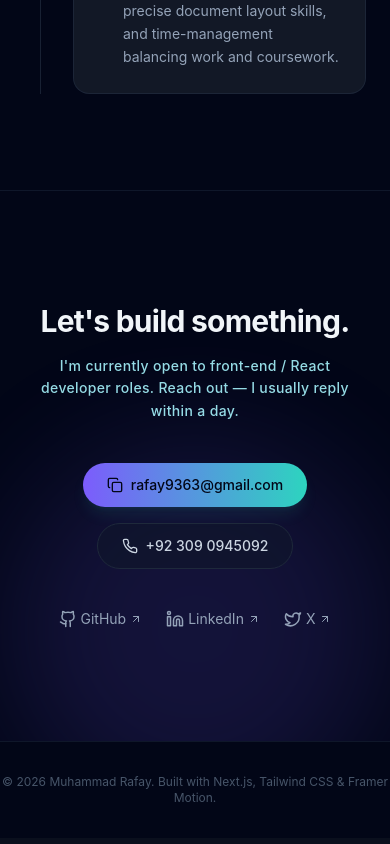
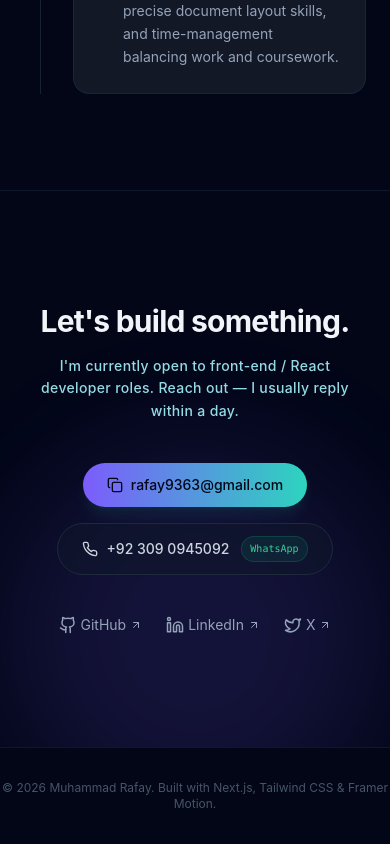
Before and after one commit to MuhammadRafay0098/portfolio, a Next.js app: page / in a window 390 px wide. Shown: the part 6021-6865 px from the top of the page. Built offline with nearby package versions, Linux system fonts and the light colour scheme.

Commit message:
Fix Hero component mobile overflow and update Contact button to redirect to WhatsApp

```diff
--- a/components/Contact.tsx
+++ b/components/Contact.tsx
@@ -2,7 +2,6 @@
 
 import { useState } from "react";
 import {
-  Mail,
   Phone,
   Github,
   Linkedin,
@@ -22,6 +21,13 @@ export default function Contact() {
     setCopied(true);
     setTimeout(() => setCopied(false), 2000);
   };
+
+  // Generate WhatsApp direct chat link using the phone number
+  const whatsappUrl =
+    SOCIAL.whatsapp ||
+    `https://wa.me/${SOCIAL.phone.replace(/[^0-9]/g, "")}?text=${encodeURIComponent(
+      "Hi Muhammad Rafay, I saw your portfolio and would like to connect!",
+    )}`;
 
   return (
     <section
@@ -50,16 +56,26 @@ export default function Contact() {
               {copied ? "Email Copied!" : SOCIAL.email}
             </button>
 
-            {/* Smooth Phone Button */}
+            {/* Direct WhatsApp Redirect Phone Button */}
             <a
-              href={`tel:${SOCIAL.phone.replace(/\s+/g, "")}`}
-              className="px-6 py-3 rounded-full font-medium text-sm border border-slate-800 bg-slate-900/60 text-slate-300 hover:border-accent-teal hover:text-accent-teal hover:bg-accent-teal/5 transition-all duration-300 ease-out hover:scale-105 active:scale-95 flex items-center gap-2"
+              href={whatsappUrl}
+              target="_blank"
+              rel="noopener noreferrer"
+              aria-label="Contact on WhatsApp"
+              className="px-6 py-3 rounded-full font-medium text-sm border border-slate-800 bg-slate-900/60 text-slate-300 hover:border-emerald-500/50 hover:text-emerald-400 hover:bg-emerald-500/5 transition-all duration-300 ease-out hover:scale-105 active:scale-95 flex items-center gap-2 group"
             >
-              <Phone size={16} /> {SOCIAL.phone}
+              <Phone
+                size={16}
+                className="group-hover:text-emerald-400 transition-colors duration-300"
+              />
+              <span>{SOCIAL.phone}</span>
+              <span className="text-[10px] font-mono px-2 py-0.5 rounded-full bg-emerald-500/10 text-emerald-400 border border-emerald-500/20 ml-1">
+                WhatsApp
+              </span>
             </a>
           </div>
 
-          {/* Social Links with Smooth Hover & Micro-animations */}
+          {/* Social Links */}
           <div className="flex justify-center gap-6 text-sm text-slate-400">
             <a
               href={SOCIAL.github}
--- a/lib/data.ts
+++ b/lib/data.ts
@@ -18,6 +18,8 @@ export const SOCIAL = {
   twitter: "https://x.com/Muhammadrafay92",
   email: "rafay9363@gmail.com",
   phone: "+92 309 0945092",
+  whatsapp:
+    "https://wa.me/923090945092?text=Hi%20Muhammad%20Rafay,%20I%20saw%20your%20portfolio%20and%20would%20like%20to%20connect!",
 };
 
 export const SKILLS: Record<string, string[]> = {
```
